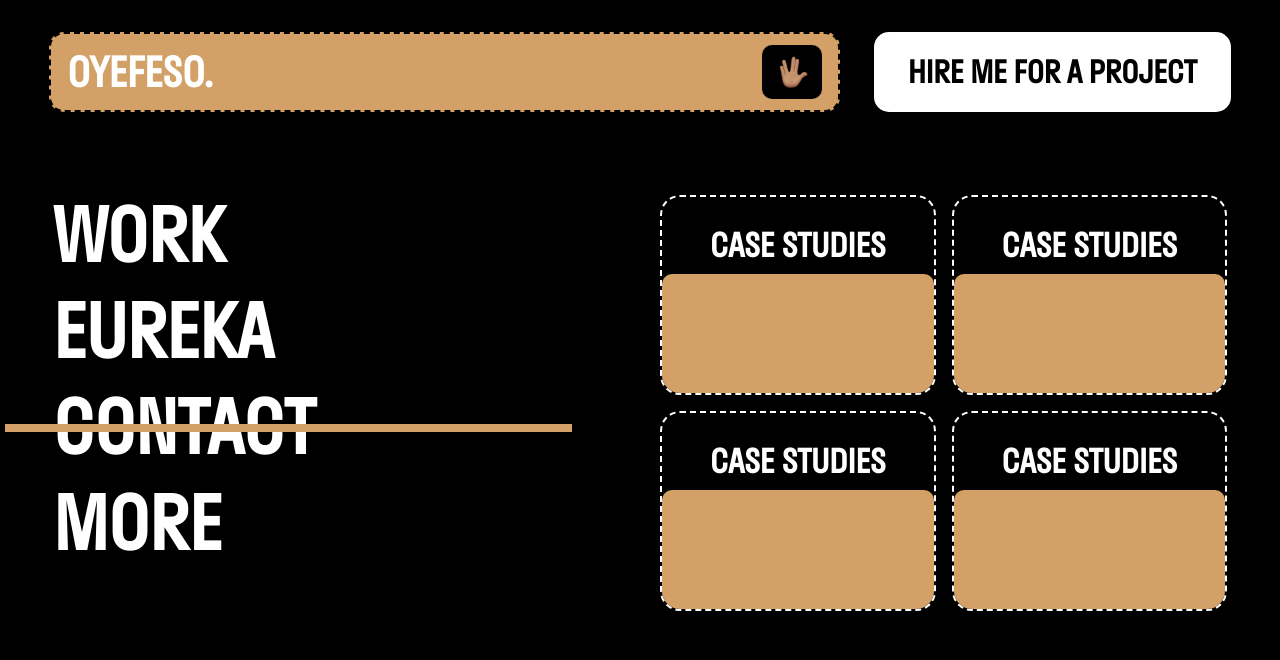
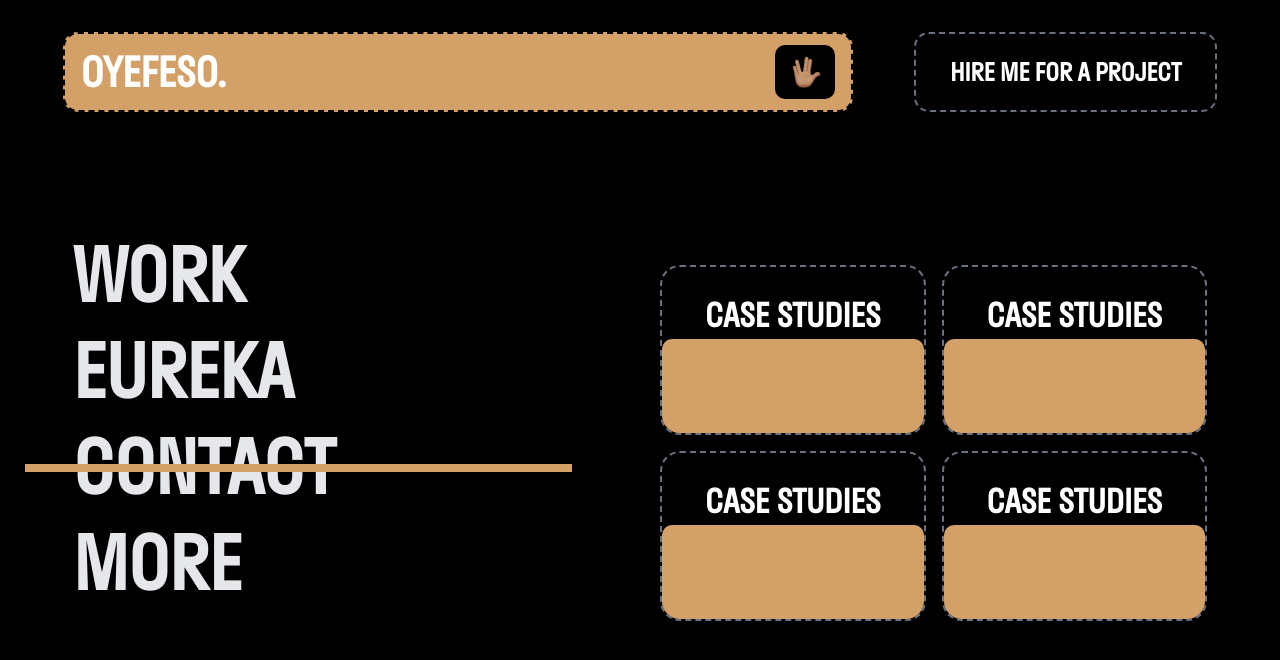
Before and after one commit to kalejaiyeoluwadara/afolabi, a Next.js app: page /contact in a window 1280 px wide. Both pictures are taken after a click on the element 479 px from the left and 72 px from the top of the page. Shown: the top 660 px of the page. Built offline with nearby package versions, Linux system fonts and the light colour scheme.

Commit message:
more updated to  modal

```diff
--- a/app/components/Modal.jsx
+++ b/app/components/Modal.jsx
@@ -10,7 +10,7 @@ const Container = ({ name, link, setModal }) => {
   return (
     <motion.section
       onClick={() => setModal(false)}
-      className="w-auto text-white overflow-hidden border-2 border-dashed border-white flex justify-between items-center rounded-[20px] flex-col h-[200px]"
+      className="w-full text-white overflow-hidden border-2 border-dashed border-gray-500 flex justify-between items-center rounded-[20px] flex-col h-[170px]"
       initial={{ opacity: 0 }}
       animate={{ opacity: 1 }}
       exit={{ opacity: 0 }}
@@ -21,7 +21,7 @@ const Container = ({ name, link, setModal }) => {
         </p>
       </Link>
       <motion.div
-        className="h-[119px] bg-primary w-full rounded-[10px]"
+        className="h-[100px] bg-primary w-full rounded-[10px]"
         initial={{ height: 0 }}
         animate={{ height: 119 }}
         exit={{ height: 0 }}
@@ -40,13 +40,13 @@ function Modal() {
     <AnimatePresence>
       {modal && (
         <motion.main
-          className="h-screen w-screen pb-10 overflow-y-scroll grid grid-cols-2 items-center justify-center px-[53px] bg-black z-40 gap-10 fixed top-0 left-0"
+          className="h-screen w-screen pt-10 grid grid-cols-2 items-center justify-center px-[73px] bg-black z-40 gap-10 fixed top-0 left-0"
           initial={{ opacity: 0 }}
           animate={{ opacity: 1 }}
           exit={{ opacity: 0 }}
           transition={{ duration: 0.5 }}
         >
-          <div className="text-white flex flex-col justify-center text-[80px] space-y-6">
+          <div className="text-gray-200 flex flex-col justify-center text-[80px] space-y-6">
             {[
               { title: "Work", link: "/works" },
               { title: "EUREKA", link: "/" },
--- a/app/components/Nav.jsx
+++ b/app/components/Nav.jsx
@@ -19,7 +19,7 @@ function Nav() {
       opacity: 1,
       y: 0,
       delay: 0.5,
-      ease: "bounce",
+      ease: "power1.inOut",
     });
   }, []);
 
@@ -67,9 +67,9 @@ function Nav() {
       initial={{ y: 0 }}
       animate={{ y: visible ? 0 : -100 }} // Adjust -100 to hide the navbar completely
       transition={{ duration: 0.3, ease: "easeInOut" }}
-      className="my-8 w-full sticky opacity-0 translate-y-10 z-50 flex items-start justify-start"
+      className="my-8 w-full sticky gap-[10px] opacity-0 translate-y-10 z-50 flex items-start justify-start"
     >
-      <main className="w-[99vw] flex items-start justify-around">
+      <main className="w-[100vw] flex items-start justify-around">
         <motion.div
           animate={controls}
           className="h-[80px] px-4 rounded-[15px] bg-primary border-2 border-dashed border-black flex justify-between items-center"
@@ -99,20 +99,22 @@ function Nav() {
         </motion.div>
         {!modal && (
           <div className="h-[80px] px-[41px] relative overflow-hidden group rounded-[15px] bg-primary border-2 border-dashed cursor-pointer border-black flex-center">
-            <p className="text-3xl relative group-hover:text-white transition-all duration-700 ease-in-out z-40 font-semibold">
+            <p className="text-2xl relative group-hover:text-white transition-all duration-700 ease-in-out z-40 font-semibold">
               MY EUREKA MOMENT
             </p>
-            <div className="absolute w-[190px] h-20 absolute z-20 group-hover:left-0 transition-[left] duration-700 ease-in-out -left-[190px] bg-black" />
-            <div className="absolute w-[190px] h-20 absolute z-20 group-hover:right-0 transition-[right] duration-700 ease-in-out -right-[190px] bg-black" />
+            <div className=" w-[190px] h-20 absolute z-20 group-hover:left-0 transition-[left] duration-700 ease-in-out -left-[190px] bg-black" />
+            <div className=" w-[190px] h-20 absolute z-20 group-hover:right-0 transition-[right] duration-700 ease-in-out -right-[190px] bg-black" />
           </div>
         )}
 
         <div
           className={`h-[80px] px-[34px] rounded-[15px] ${
-            modal ? "wb" : "bw"
+            modal
+              ? "bg-black border-2 border-gray-500 text-white border-dashed "
+              : "bw"
           } flex-center`}
         >
-          <p className="text-3xl font-semibold">HIRE ME FOR A PROJECT</p>
+          <p className="text-2xl font-semibold">HIRE ME FOR A PROJECT</p>
         </div>
       </main>
     </motion.nav>
--- a/app/works/NavBar.jsx
+++ b/app/works/NavBar.jsx
@@ -8,7 +8,7 @@ function NavBar() {
   const { setModal, modal } = useGlobal();
   return (
     <nav className=" my-8 w-screen relative z-50 flex items-start justify-start  ">
-      <main className="w-[95vw] gap-8 grid grid-cols-3 items-start justify-around  ">
+      <main className="w-[100vw] gap-8 grid grid-cols-3 items-start justify-around  ">
         <div className=" h-[80px] col-span-2 w-auto   px-4 rounded-[15px] bg-primary border-2 border-dashed border-black  flex justify-between items-center ">
           <Link
             onClick={() => {
--- a/app/works/layout.js
+++ b/app/works/layout.js
@@ -7,7 +7,7 @@ export const metadata = {
 export default function RootLayout({ children }) {
   return (
     <body>
-      <main className="">
+      <main className="px-6">
         <NavBar />
         {children}
         <Foot />
```
